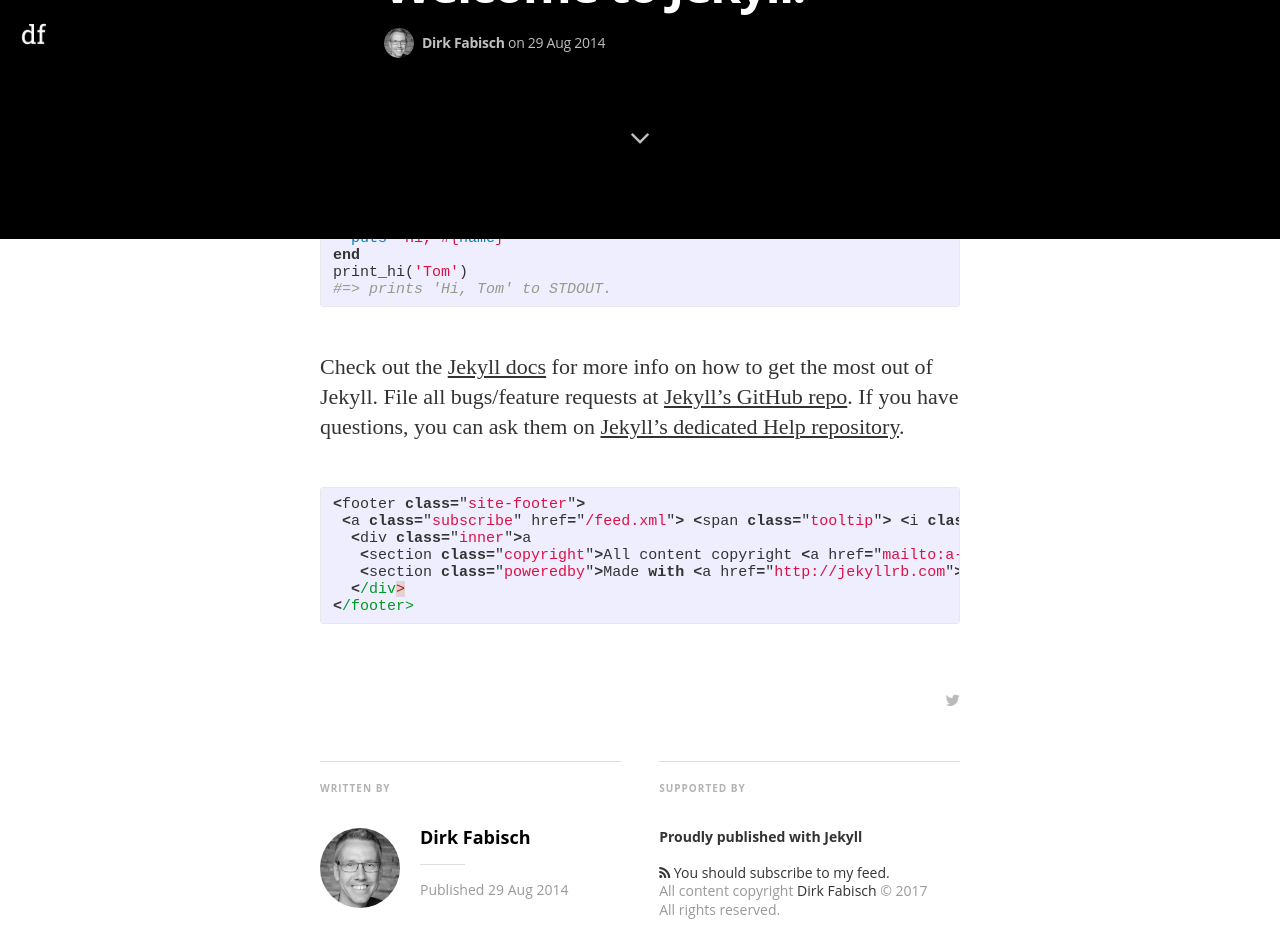
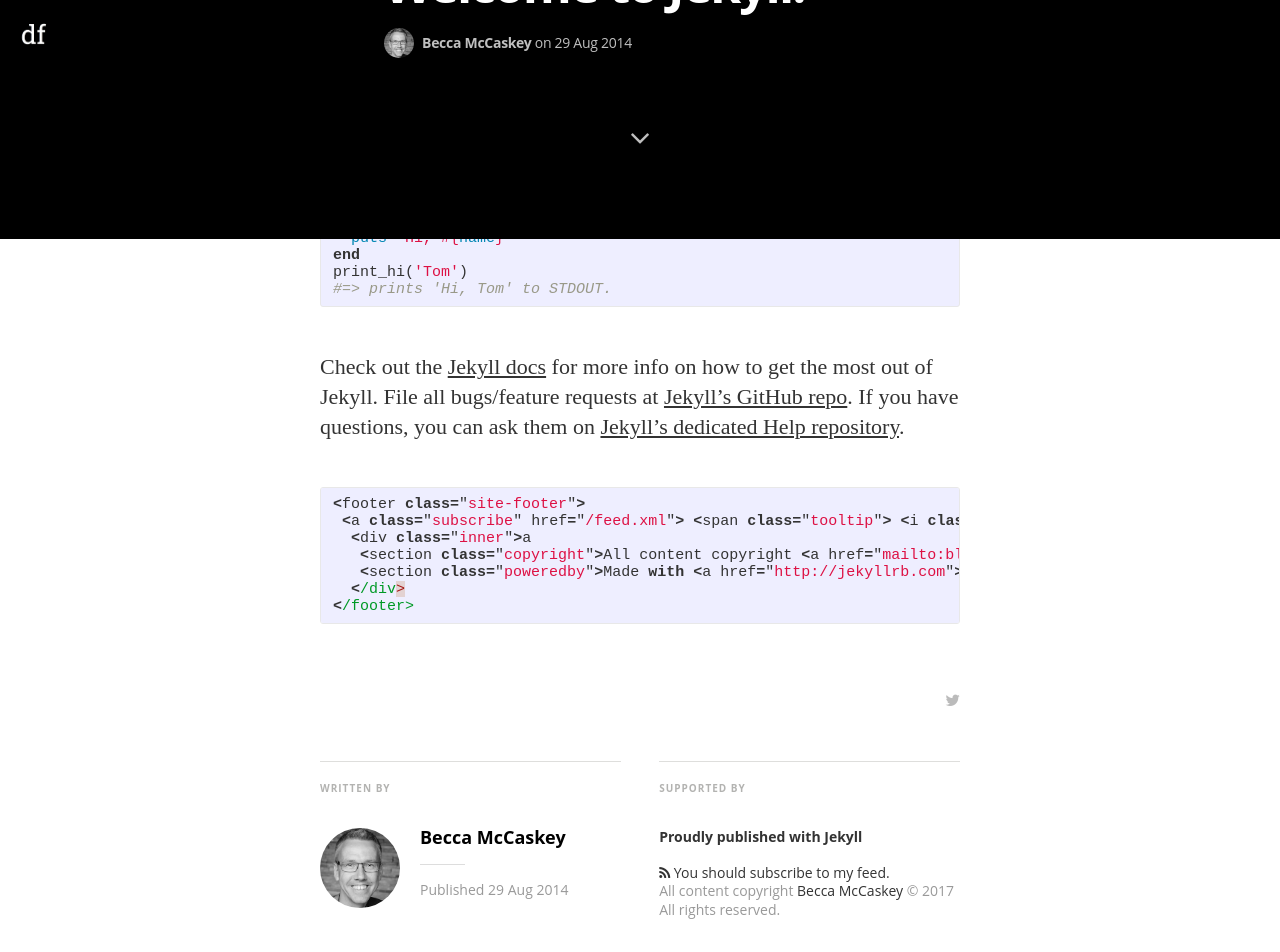
Before and after one commit to beccamccaskey/southerncatholicmom, a Jekyll site: the page built from _posts/2014-08-29-welcome-to-jekyll.markdown, in a window 1280 px wide and 1400 px high, scrolled down 1161 px. Shown: the top 952 px of the window. Built offline with Jekyll 4.4.1, drawn with Linux system fonts in a browser that asks for light colours; nearby versions of some CDN libraries; some web fonts are replaced; some of the changed text lies outside the part shown.

Commit message:
updating config

```diff
--- a/_config.yml
+++ b/_config.yml
@@ -4,11 +4,11 @@
   - jekyll-paginate
 
 # Site settings
-title: "Mediator"
+title: "Southern Catholic Mom"
 description: > # this means to ignore newlines until "email:"
-   A Jekyll theme - Medium inspired
+   Description for this site...
 
-email: a-mail@mail.mail
+email: blg2790@gmail.com
 #blog logo
 logo: "/assets/images/df_logo.jpg"
 float_logo: true # true, false (default)
@@ -16,16 +16,16 @@
 # blog cover
 cover: "/assets/images/cA4aKEIPQrerBnp1yGHv_IMG_9534-3-2.jpg"
 
-name: 'Dirk Fabisch'
-author: 'Dirk Fabisch'
+name: 'Becca McCaskey'
+author: 'Becca McCaskey'
 author_image: "/assets/images/author.jpg"
 
 paginate:	5
 
-url: "http://myblog.***.***" # the base hostname & protocol for your site
+url: "https://beccamccaskey.github.io/southerncatholicmom" # the base hostname & protocol for your site
 baseurl: ""
 #used to display twitter cards
-twitter_handle: '@dirkfabisch'
+twitter_handle: '@becca_goldman'
 
 #fill in disqus shortname to use disqus
 #disqus: disqus-shortname
@@ -35,8 +35,8 @@
 # social icons and sharing options
 social:
   - icon:	twitter
-    url:	https://twitter.com/dirkfabisch
-    desc: Follow me on twitter
+    url:	https://twitter.com/becca_goldman
+    desc: Follow me on twitter!
     share_url: http://twitter.com/share
     share_title: ?text=
     share_link: "&amp;url="
@@ -48,12 +48,12 @@
 #    share_title: ?t=
 #    share_link: "&amp;u="
 
-  - icon:	github
-    url:	https://github.com/dirkfabisch
-    desc:	Fork me on github
-    share_url:
-    share_title:
-    share_link:
+    #  - icon:	github
+    #url:	https://github.com/dirkfabisch
+    #desc:	Fork me on github
+    #share_url:
+    #share_title:
+    #    share_link:
 
 #  - icon:	google-plus
 #    url:	https://google.com/???
```
